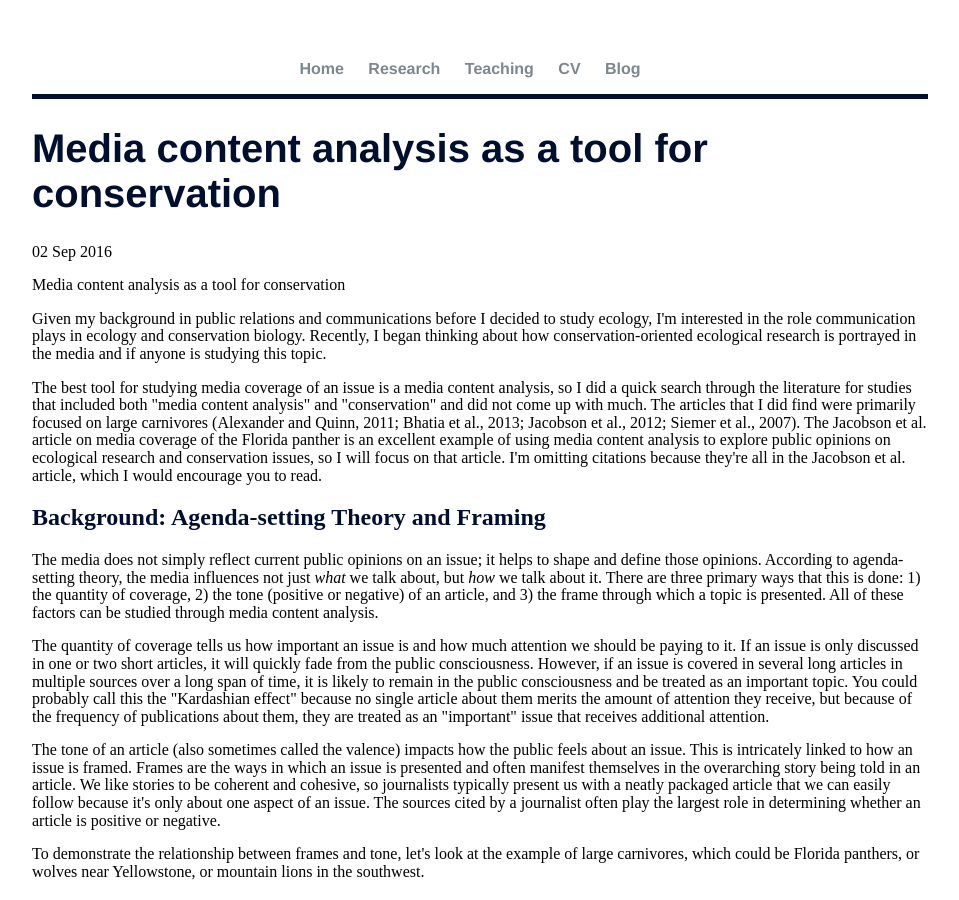
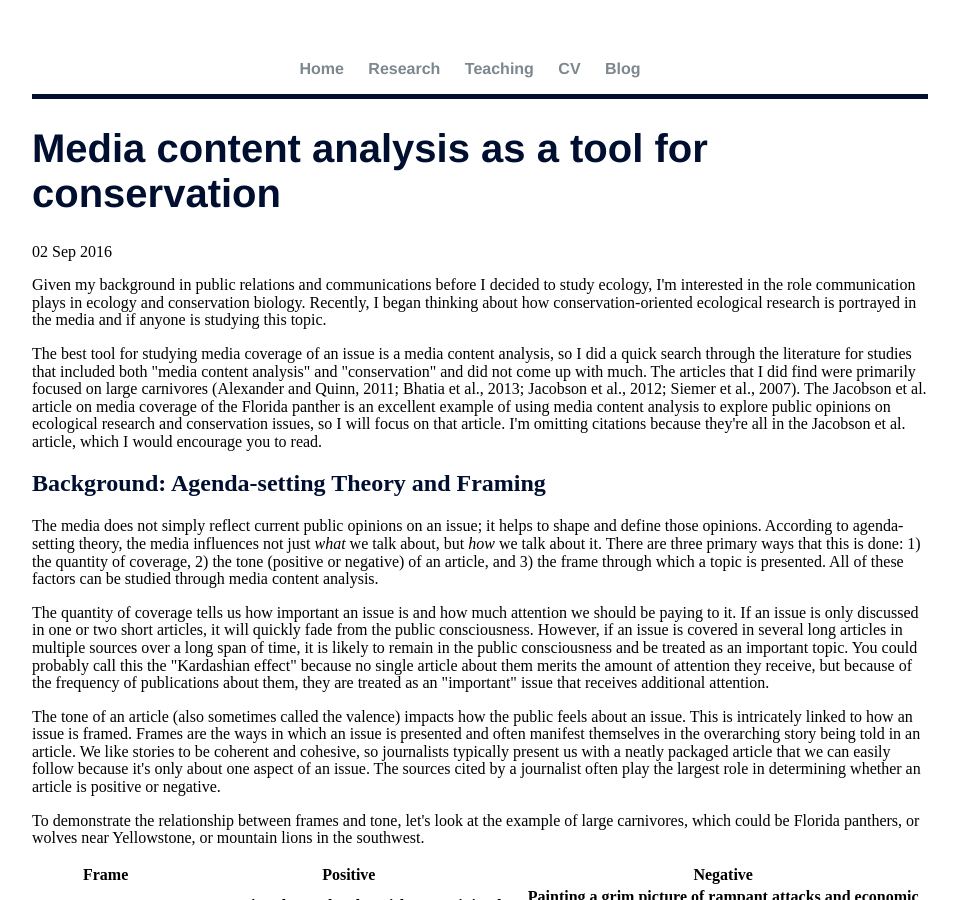
Before and after one commit to elizagrames/elizagrames.github.io, a Jekyll site: the page built from _posts/2016-09-02-media-content-analysis-as-a-tool-for-conservation.md, in a window 1280 px wide and 900 px high. Shown: the whole window, without its empty margins (160-1119 px from the left). Built offline with Jekyll 4.4.1, drawn with Linux system fonts in a browser that asks for light colours.

Commit message:
Update 2016-09-02-media-content-analysis-as-a-tool-for-conservation.md

```diff
--- a/_posts/2016-09-02-media-content-analysis-as-a-tool-for-conservation.md
+++ b/_posts/2016-09-02-media-content-analysis-as-a-tool-for-conservation.md
@@ -3,8 +3,6 @@ layout: post
 title: "Media content analysis as a tool for conservation"
 date: 2016-09-02
 ---
-
-Media content analysis as a tool for conservation
 
 <p>Given my background in public relations and communications before I decided to study ecology, I'm interested in the role communication plays in ecology and conservation biology. Recently, I began thinking about how conservation-oriented ecological research is portrayed in the media and if anyone is studying this topic.
 </p><p>
```
